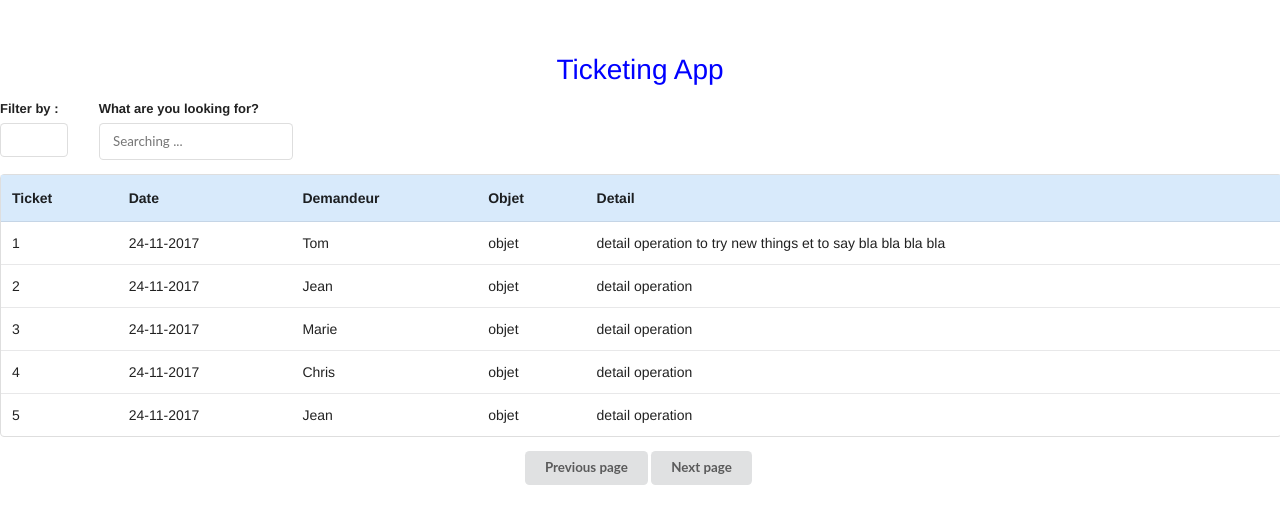
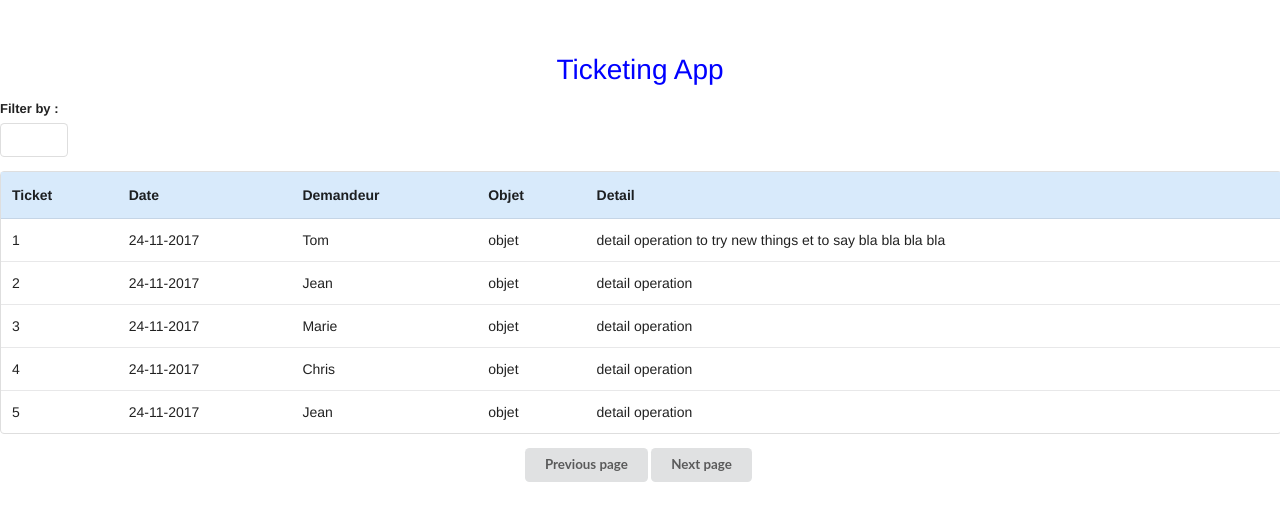
Before and after one commit to kells64000/Projet-vue, a Vue app: page /#/ in a window 1280 px wide. Shown: the top 524 px of the page. Built offline with nearby package versions, Linux system fonts and the light colour scheme.

Commit message:
correctif pour l'element filter et mode history pour le router

```diff
--- a/src/components/Ticket.vue
+++ b/src/components/Ticket.vue
@@ -6,15 +6,16 @@
           <div id="leftsearch">
           <label>Filter by :</label>
             <select v-model="colonne">
-              <option value ="demandeur">Demandeur</option>
-              <option value ="objet">Objet</option>
-              <option value ="detail">Detail</option>
-              <option value ="date">Date</option>
+              <option value ="demandeur" @click="showChoice = true">Demandeur</option>
+              <option value ="objet" @click="showChoice = true">Objet</option>
+              <option value ="detail" @click="showChoice = true">Detail</option>
+              <option value ="date" @click="showChoice = true">Date</option>
+              <option value ="" @click="showChoice = false"></option>
             </select>
           </div>
         <div id="rightsearch">
-          <label style="font-weight: bold">What are you looking for?</label>
-          <input v-model="rechercher" placeholder="Searching ..." type="text">
+          <label style="font-weight: bold" v-show=showChoice>What are you looking for?</label>
+          <input v-model="rechercher" placeholder="Searching ..." type="text" v-show=showChoice>
         </div>
       </div>
     </tr>
@@ -104,7 +105,8 @@ export default {
       page: 1,
       pageSize: 5,
       rechercher: '',
-      colonne: ''
+      colonne: '',
+      showChoice: false
     }
   },
   methods: {
--- a/src/router/index.js
+++ b/src/router/index.js
@@ -10,6 +10,7 @@ Vue.filter('searchBy', function (objects, key) {
 })
 
 export default new Router({
+  mode: 'history',
   routes: [
     {
       path: '/',
```
